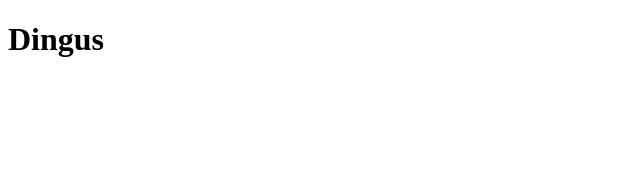
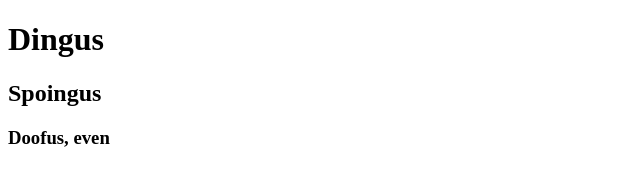
Before and after one commit to antoniojr100/uploading-to-github-2, a plain HTML site: page index.html in a window 1280 px wide. Shown: the whole page, without its empty margins (0-640 px from the left). Drawn offline with Linux system fonts and the light colour scheme.

Commit message:
even more content added to index.html

```diff
--- a/index.html
+++ b/index.html
@@ -8,5 +8,7 @@
 </head>
 <body>
     <h1>Dingus</h1>
+    <h2>Spoingus</h2>
+    <h3>Doofus, even</h3>
 </body>
 </html>
```
